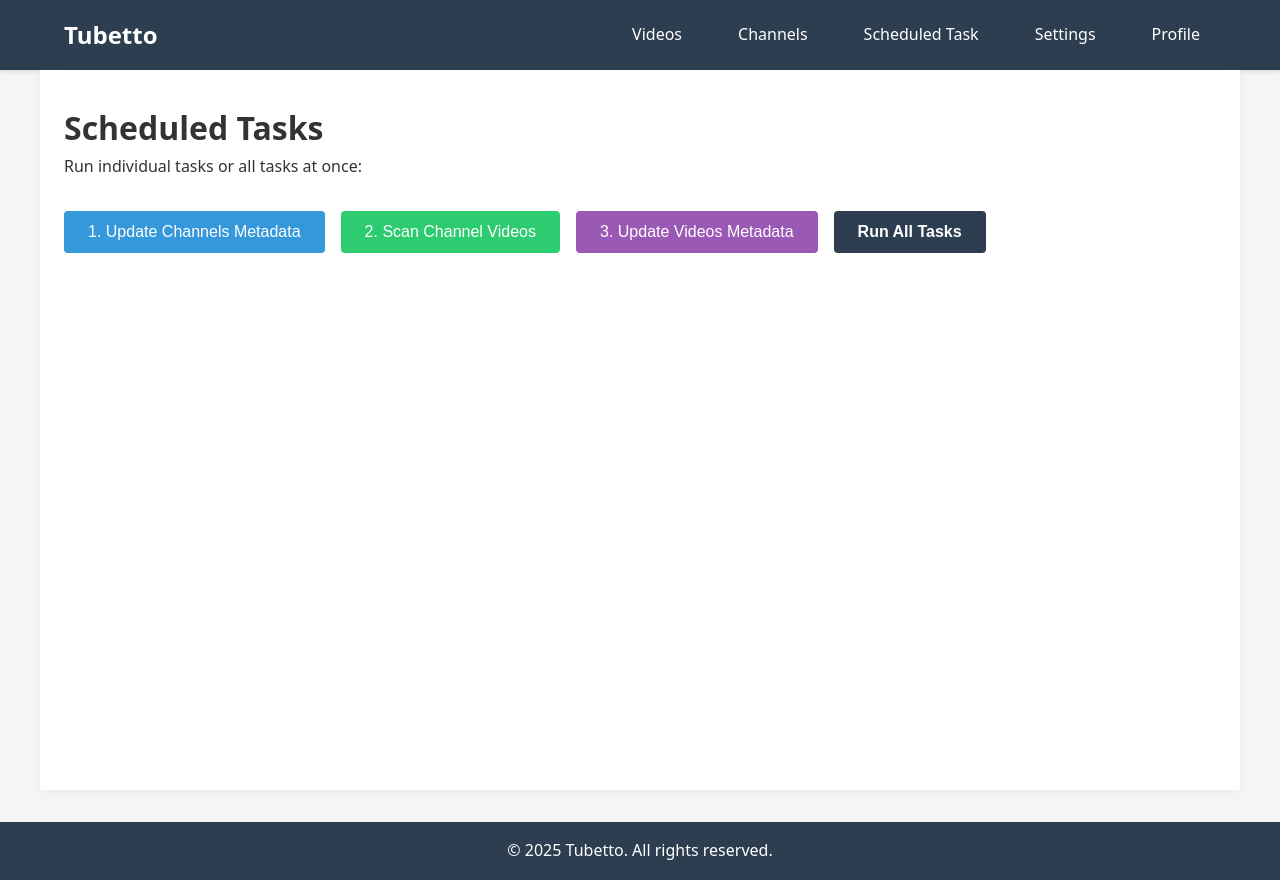
After one commit to langworr/tubetto, a Django app: page /scheduled-task/ in a window 1280 px wide. The commit adds this page. Run offline with Django 5.2, Linux system fonts and the light colour scheme; the visitor is signed in with stand-in values (Sample User, id 1).

Commit message:
add scan tasks

```diff
--- a/tubetto/videos/templates/base.html
+++ b/tubetto/videos/templates/base.html
@@ -1,22 +1,111 @@
 <!doctype html>
-<html>
+<html lang="en">
   <head>
     <meta charset="utf-8" />
     <meta name="viewport" content="width=device-width, initial-scale=1" />
     <title>{% block title %}Tubetto{% endblock %}</title>
     <style>
-      body { font-family: system-ui, sans-serif; margin: 1.5rem; }
-      header { margin-bottom: 1rem; }
-      nav a { margin-right: .75rem; }
-      .container { max-width: 1000px; margin: 0 auto; }
+      * {
+        margin: 0;
+        padding: 0;
+        box-sizing: border-box;
+      }
+      body {
+        font-family: system-ui, -apple-system, sans-serif;
+        line-height: 1.6;
+        color: #333;
+        background-color: #f5f5f5;
+      }
+      .header {
+        background-color: #2c3e50;
+        color: white;
+        padding: 1rem 0;
+        box-shadow: 0 2px 4px rgba(0,0,0,0.1);
+      }
+      .header-content {
+        max-width: 1200px;
+        margin: 0 auto;
+        padding: 0 1.5rem;
+        display: flex;
+        justify-content: space-between;
+        align-items: center;
+      }
+      .header h1 {
+        font-size: 1.5rem;
+        font-weight: 600;
+      }
+      .header h1 a {
+        color: white;
+        text-decoration: none;
+      }
+      .header h1 a:hover {
+        opacity: 0.9;
+      }
+      .nav-menu {
+        display: flex;
+        gap: 1.5rem;
+        list-style: none;
+      }
+      .nav-menu li a {
+        color: white;
+        text-decoration: none;
+        padding: 0.5rem 1rem;
+        border-radius: 4px;
+        transition: background-color 0.2s;
+      }
+      .nav-menu li a:hover {
+        background-color: rgba(255, 255, 255, 0.1);
+      }
+      .nav-menu li a.active {
+        background-color: rgba(255, 255, 255, 0.2);
+      }
+      .container {
+        max-width: 1200px;
+        margin: 0 auto;
+        padding: 2rem 1.5rem;
+        background-color: white;
+        min-height: calc(100vh - 80px);
+        box-shadow: 0 0 10px rgba(0,0,0,0.05);
+      }
+      .footer {
+        background-color: #2c3e50;
+        color: white;
+        text-align: center;
+        padding: 1rem;
+        margin-top: 2rem;
+      }
     </style>
   </head>
   <body>
-    <div class="container">
-      <header>
-        <h2><a href="/">Tubetto</a></h2>
-      </header>
+    <header class="header">
+      <div class="header-content">
+        <h1><a href="{% url 'video_list' %}">Tubetto</a></h1>
+        <nav>
+          <ul class="nav-menu">
+            <li><a href="{% url 'video_list' %}">Videos</a></li>
+            <li><a href="#">Channels</a></li>
+            {% if user.is_authenticated %}
+              {% if user.is_superuser %}
+                <li><a href="{% url 'scheduled_task' %}">Scheduled Task</a></li>
+              {% else %}
+                {% for group in user.groups.all %}
+                  {% if group.name == 'admin' %}
+                    <li><a href="{% url 'scheduled_task' %}">Scheduled Task</a></li>
+                  {% endif %}
+                {% endfor %}
+              {% endif %}
+            {% endif %}
+            <li><a href="#">Settings</a></li>
+            <li><a href="#">Profile</a></li>
+          </ul>
+        </nav>
+      </div>
+    </header>
+    <main class="container">
       {% block content %}{% endblock %}
-    </div>
+    </main>
+    <footer class="footer">
+      <p>&copy; 2025 Tubetto. All rights reserved.</p>
+    </footer>
   </body>
 </html>
--- /dev/null
+++ b/tubetto/videos/templates/videos/scheduled_task.html
@@ -0,0 +1,153 @@
+{% extends "base.html" %}
+{% block title %}Scheduled Task - Tubetto{% endblock %}
+{% block content %}
+<h1>Scheduled Tasks</h1>
+<p>Run individual tasks or all tasks at once:</p>
+
+<div style="display: flex; flex-wrap: wrap; gap: 1rem; margin: 2rem 0;">
+  <form method="post" style="margin: 0;">
+    {% csrf_token %}
+    <button type="submit" name="update_channels" style="padding: 0.75rem 1.5rem; background-color: #3498db; color: white; border: none; border-radius: 4px; cursor: pointer; font-size: 1rem;">
+      1. Update Channels Metadata
+    </button>
+  </form>
+
+  <form method="post" style="margin: 0;">
+    {% csrf_token %}
+    <button type="submit" name="scan_videos" style="padding: 0.75rem 1.5rem; background-color: #2ecc71; color: white; border: none; border-radius: 4px; cursor: pointer; font-size: 1rem;">
+      2. Scan Channel Videos
+    </button>
+  </form>
+
+  <form method="post" style="margin: 0;">
+    {% csrf_token %}
+    <button type="submit" name="update_videos_metadata" style="padding: 0.75rem 1.5rem; background-color: #9b59b6; color: white; border: none; border-radius: 4px; cursor: pointer; font-size: 1rem;">
+      3. Update Videos Metadata
+    </button>
+  </form>
+
+  <form method="post" style="margin: 0;">
+    {% csrf_token %}
+    <button type="submit" name="run_all" style="padding: 0.75rem 1.5rem; background-color: #2c3e50; color: white; border: none; border-radius: 4px; cursor: pointer; font-size: 1rem; font-weight: bold;">
+      Run All Tasks
+    </button>
+  </form>
+</div>
+
+{% if results %}
+  <section style="margin-top: 2rem; padding: 1.5rem; background-color: #f9f9f9; border-radius: 4px;">
+    <h2>Task Results: {{ task_name }}</h2>
+
+    {% if task_name == "All Tasks" %}
+      <h3>Channels</h3>
+      <ul>
+        <li>Channels processed: {{ results.channels.channels_processed }}</li>
+        <li>Channels updated: {{ results.channels.channels_updated }}</li>
+        {% if results.channels.channels_errors %}
+          <li>Errors: {{ results.channels.channels_errors|length }}
+            <ul>
+              {% for error in results.channels.channels_errors|slice:":10" %}
+                <li style="color: red;">{{ error }}</li>
+              {% endfor %}
+              {% if results.channels.channels_errors|length > 10 %}
+                <li style="color: red;">... and {{ results.channels.channels_errors|length|add:"-10" }} more errors</li>
+              {% endif %}
+            </ul>
+          </li>
+        {% endif %}
+      </ul>
+
+      <h3>Video Scanning</h3>
+      <ul>
+        <li>Channels scanned: {{ results.scan.channels_scanned }}</li>
+        <li>Videos scanned: {{ results.scan.videos_scanned }}</li>
+        <li>Videos created: {{ results.scan.videos_created }}</li>
+        <li>Videos updated: {{ results.scan.videos_updated }}</li>
+        {% if results.scan.errors %}
+          <li>Errors: {{ results.scan.errors|length }}
+            <ul>
+              {% for error in results.scan.errors|slice:":10" %}
+                <li style="color: red;">{{ error }}</li>
+              {% endfor %}
+              {% if results.scan.errors|length > 10 %}
+                <li style="color: red;">... and {{ results.scan.errors|length|add:"-10" }} more errors</li>
+              {% endif %}
+            </ul>
+          </li>
+        {% endif %}
+      </ul>
+
+      <h3>Videos Metadata</h3>
+      <ul>
+        <li>Videos processed: {{ results.videos.videos_processed }}</li>
+        <li>Videos updated: {{ results.videos.videos_updated }}</li>
+        {% if results.videos.errors %}
+          <li>Errors: {{ results.videos.errors|length }}
+            <ul>
+              {% for error in results.videos.errors|slice:":10" %}
+                <li style="color: red;">{{ error }}</li>
+              {% endfor %}
+              {% if results.videos.errors|length > 10 %}
+                <li style="color: red;">... and {{ results.videos.errors|length|add:"-10" }} more errors</li>
+              {% endif %}
+            </ul>
+          </li>
+        {% endif %}
+      </ul>
+    {% elif task_name == "Update Channels Metadata" %}
+      <ul>
+        <li>Channels processed: {{ results.channels_processed }}</li>
+        <li>Channels updated: {{ results.channels_updated }}</li>
+        {% if results.channels_errors %}
+          <li>Errors: {{ results.channels_errors|length }}
+            <ul>
+              {% for error in results.channels_errors|slice:":10" %}
+                <li style="color: red;">{{ error }}</li>
+              {% endfor %}
+              {% if results.channels_errors|length > 10 %}
+                <li style="color: red;">... and {{ results.channels_errors|length|add:"-10" }} more errors</li>
+              {% endif %}
+            </ul>
+          </li>
+        {% endif %}
+      </ul>
+    {% elif task_name == "Scan Channel Videos" %}
+      <ul>
+        <li>Channels scanned: {{ results.channels_scanned }}</li>
+        <li>Videos scanned: {{ results.videos_scanned }}</li>
+        <li>Videos created: {{ results.videos_created }}</li>
+        <li>Videos updated: {{ results.videos_updated }}</li>
+        {% if results.errors %}
+          <li>Errors: {{ results.errors|length }}
+            <ul>
+              {% for error in results.errors|slice:":10" %}
+                <li style="color: red;">{{ error }}</li>
+              {% endfor %}
+              {% if results.errors|length > 10 %}
+                <li style="color: red;">... and {{ results.errors|length|add:"-10" }} more errors</li>
+              {% endif %}
+            </ul>
+          </li>
+        {% endif %}
+      </ul>
+    {% elif task_name == "Update Videos Metadata" %}
+      <ul>
+        <li>Videos processed: {{ results.videos_processed }}</li>
+        <li>Videos updated: {{ results.videos_updated }}</li>
+        {% if results.errors %}
+          <li>Errors: {{ results.errors|length }}
+            <ul>
+              {% for error in results.errors|slice:":10" %}
+                <li style="color: red;">{{ error }}</li>
+              {% endfor %}
+              {% if results.errors|length > 10 %}
+                <li style="color: red;">... and {{ results.errors|length|add:"-10" }} more errors</li>
+              {% endif %}
+            </ul>
+          </li>
+        {% endif %}
+      </ul>
+    {% endif %}
+  </section>
+{% endif %}
+{% endblock %}
--- a/tubetto/videos/urls.py
+++ b/tubetto/videos/urls.py
@@ -4,6 +4,7 @@ from . import views
 urlpatterns = [
     path('', views.video_list, name='video_list'),
     path('watch/<str:video_id>/', views.video_detail, name='video_detail'),
+    path('scheduled-task/', views.scheduled_task, name='scheduled_task'),
 
     # Streaming proxy
     path('stream/<str:video_id>/master.m3u8', views.hls_manifest, name='hls_manifest'),
--- a/tubetto/videos/views.py
+++ b/tubetto/videos/views.py
@@ -1,12 +1,15 @@
 from django.http import HttpResponse, HttpResponseForbidden
 from django.http import StreamingHttpResponse
-from django.contrib.auth.decorators import login_required
+from django.contrib.auth.decorators import login_required, user_passes_test
 from .models import Video
-from .services import resolve_stream_manifest, resolve_video_info, metadata_from_info
+from .services import (
+    resolve_stream_manifest, resolve_video_info, metadata_from_info,
+    run_scheduled_task, update_channels_metadata, scan_channel_videos, update_videos_metadata
+)
 import requests
 from urllib.parse import urljoin, urlencode
 
-from django.shortcuts import render, get_object_or_404
+from django.shortcuts import render, get_object_or_404, redirect
 
 
 def _is_video_allowed(video: Video) -> bool:
@@ -175,3 +178,35 @@ def hls_key(request, video_id):
         if h in upstream.headers:
             resp[h] = upstream.headers[h]
     return resp
+
+
+def _is_admin(user):
+    """Check if user is admin or superuser."""
+    return user.is_authenticated and (user.is_superuser or user.groups.filter(name__in=["admin"]).exists())
+
+
+@login_required
+@user_passes_test(_is_admin)
+def scheduled_task(request):
+    """Admin-only page to run scheduled tasks."""
+    results = None
+    task_name = None
+
+    if request.method == 'POST':
+        if 'update_channels' in request.POST:
+            results = update_channels_metadata()
+            task_name = "Update Channels Metadata"
+        elif 'scan_videos' in request.POST:
+            results = scan_channel_videos()
+            task_name = "Scan Channel Videos"
+        elif 'update_videos_metadata' in request.POST:
+            results = update_videos_metadata()
+            task_name = "Update Videos Metadata"
+        elif 'run_all' in request.POST:
+            results = run_scheduled_task()
+            task_name = "All Tasks"
+
+    return render(request, "videos/scheduled_task.html", {
+        "results": results,
+        "task_name": task_name,
+    })
```
Also changed, not shown: tubetto/videos/models.py (+8 -1 lines), tubetto/videos/services.py (+205 -8 lines), tubetto/videos/migrations/0006_channel_created_at_channel_description_and_more.py (added).
